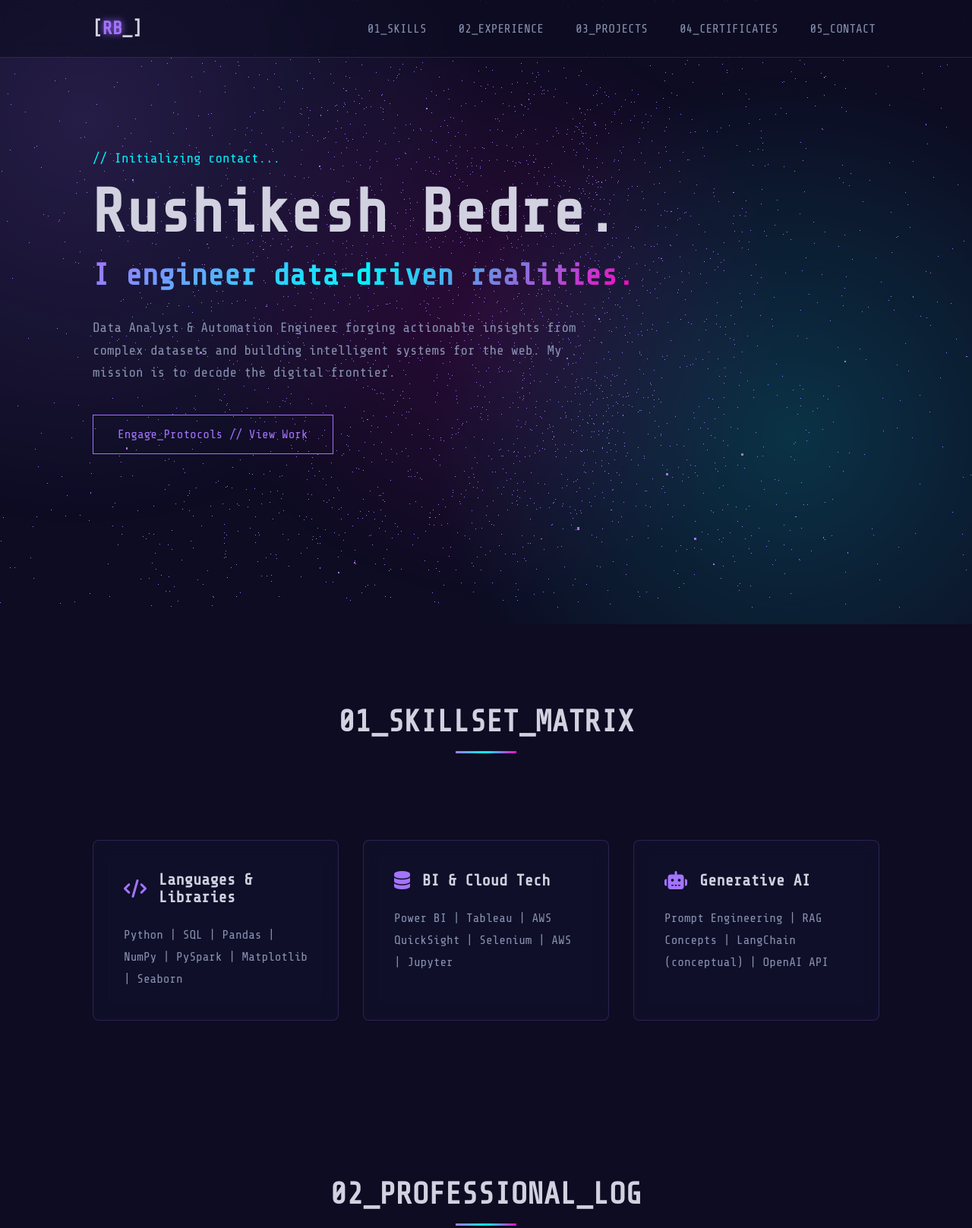
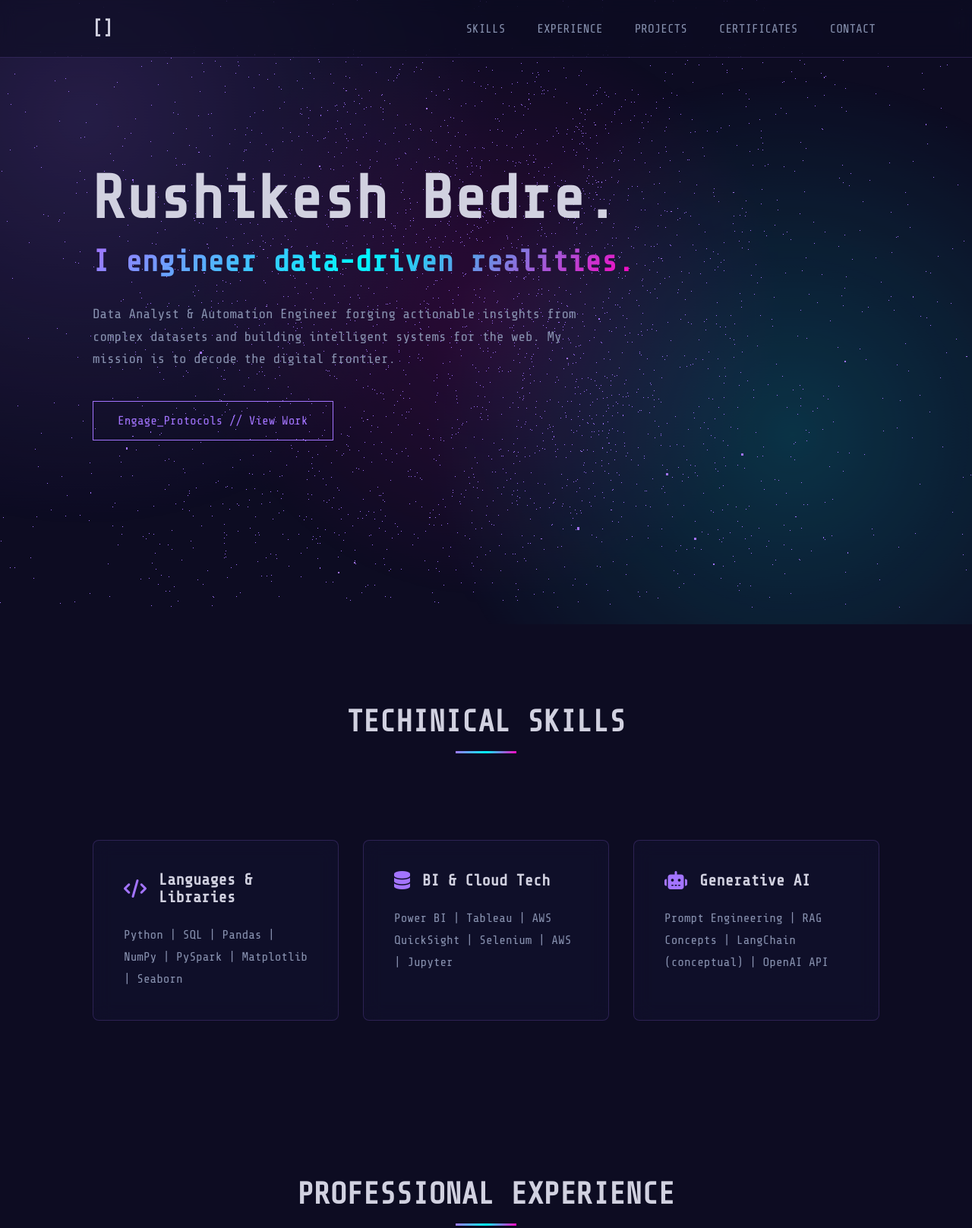
Before and after one commit to rushibedre/rushibedre.github.io, a plain HTML site: page index.html in a window 1280 px wide. Shown: the top 1617 px of the page at 76% size. Drawn offline with nearby package versions, Linux system fonts and the light colour scheme; animation ran at ten frames a second.

Commit message:
Update index.html

```diff
--- a/index.html
+++ b/index.html
@@ -433,13 +433,13 @@
 
     <header class="header">
         <nav class="container">
-            <a href="#" class="logo">[<span>RB</span>_]</a>
+            <a href="#" class="logo">[<span></span>]</a>
             <ul class="nav-links">
-                <li><a href="#skills" class="nav-link">01_SKILLS</a></li>
-                <li><a href="#experience" class="nav-link">02_EXPERIENCE</a></li>
-                <li><a href="#projects" class="nav-link">03_PROJECTS</a></li>
-                <li><a href="#certificates" class="nav-link">04_CERTIFICATES</a></li>
-                <li><a href="#contact" class="nav-link">05_CONTACT</a></li>
+                <li><a href="#skills" class="nav-link">SKILLS</a></li>
+                <li><a href="#experience" class="nav-link">EXPERIENCE</a></li>
+                <li><a href="#projects" class="nav-link">PROJECTS</a></li>
+                <li><a href="#certificates" class="nav-link">CERTIFICATES</a></li>
+                <li><a href="#contact" class="nav-link">CONTACT</a></li>
             </ul>
             <button class="hamburger-menu" aria-label="Toggle navigation">
                 <span class="bar"></span>
@@ -452,7 +452,6 @@
     <main class="container">
         <section id="hero">
             <div class="hero-content">
-                <p class="hero-intro">// Initializing contact...</p>
                 <h1 class="hero-title">Rushikesh Bedre.</h1>
                 <h2 class="hero-subtitle">I engineer data-driven realities.</h2>
                 <p class="hero-description">
@@ -463,7 +462,7 @@
         </section>
 
         <section id="skills" class="content-section">
-            <h2 class="section-title">01_SKILLSET_MATRIX</h2>
+            <h2 class="section-title">TECHINICAL SKILLS</h2>
             <div class="card-grid skills-grid">
                 <div class="card">
                     <div class="card__header">
@@ -496,7 +495,7 @@
         </section>
 
         <section id="experience" class="content-section">
-            <h2 class="section-title">02_PROFESSIONAL_LOG</h2>
+            <h2 class="section-title">PROFESSIONAL EXPERIENCE </h2>
             <div class="card experience-card">
                  <div class="card__header">
                       <h3>Business Intelligence Developer Intern</h3>
@@ -513,7 +512,7 @@
         </section>
 
         <section id="projects" class="content-section">
-            <h2 class="section-title">03_PROJECTS_ARCHIVE</h2>
+            <h2 class="section-title">PROJECTS</h2>
             <div class="card-grid">
                 <div class="card project-card">
                     <div class="card__header">
@@ -543,7 +542,7 @@
         </section>
 
         <section id="certificates" class="content-section">
-            <h2 class="section-title">04_CERTIFICATES_LOG</h2>
+            <h2 class="section-title">CERTIFICATES</h2>
             <div class="card-grid">
                 <div class="card">
                     <div class="card__header">
@@ -578,17 +577,17 @@
     </main>
 
     <footer id="contact" class="footer">
-          <h2 class="section-title">05_CONTACT_PROTOCOL</h2>
+          <h2 class="section-title">CONTACT</h2>
           <p>Open channel for new directives, collaborations, or opportunities.</p>
           <div class="contact-info">
-               <a href="mailto:rushibedre10@gmail.com">Signal: rushibedre10@gmail.com</a>
-               <a href="tel:+917058160381">Comms: +91 7058160381</a>
+               <a href="mailto:rushibedre10@gmail.com">Email: rushibedre10@gmail.com</a>
+               <a href="tel:+917058160381">Ph No: +91 7058160381</a>
           </div>
           <div class="social-links">
-               <a href="#" target="_blank" aria-label="GitHub"><i class="fab fa-github"></i></a>
-               <a href="#" target="_blank" aria-label="LinkedIn"><i class="fab fa-linkedin-in"></i></a>
+               <a href="#" target="_blank" aria-label="GitHub"><i class="https://github.com/rushibedre"></i></a>
+               <a href="#" target="_blank" aria-label="LinkedIn"><i class="https://www.linkedin.com/in/rushikesh-bedre"></i></a>
           </div>
-          <p class="footer-credit">&copy; 2025 Rushikesh Bedre. System architecture inspired by the digital cosmos.</p>
+          <p class="footer-credit">&copy; 2025 Rushikesh Bedre.</p>
     </footer>
 
     <script src="https://cdnjs.cloudflare.com/ajax/libs/three.js/r128/three.min.js"></script>
```
